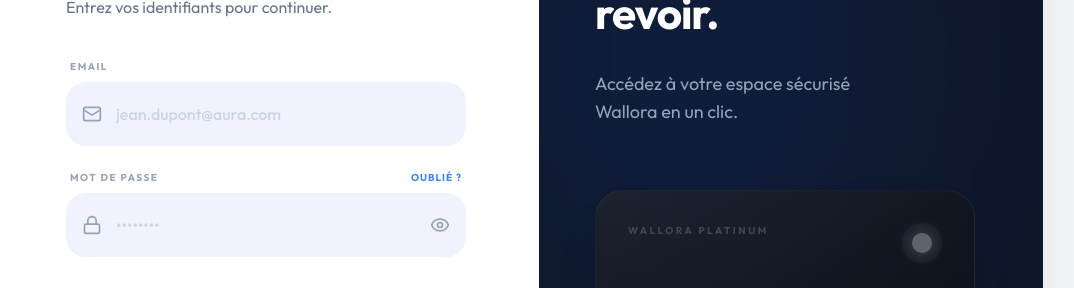
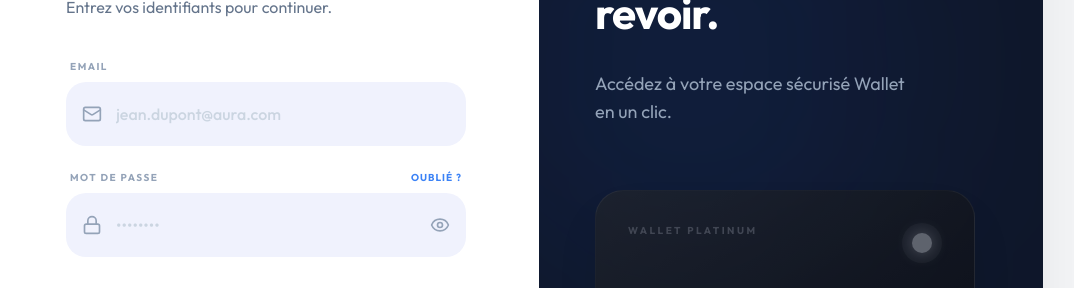
Before and after one commit to 7Bhil/wallet-next, a Next.js app: page /login in a window 1280 px wide. Shown: the part 216-504 px from the top of the page, without its empty margins (122-1196 px from the left). Built offline with nearby package versions, Linux system fonts and the light colour scheme.

Commit message:
feat: global rename to Wallet

```diff
--- a/app/dashboard/cards/page.tsx
+++ b/app/dashboard/cards/page.tsx
@@ -161,7 +161,7 @@
         <div className="space-y-2">
           <h1 className="text-4xl font-black text-slate-900 tracking-tight">Virtual Cards</h1>
           <p className="text-sm text-slate-500 max-w-md">
-            Gérez vos actifs numériques avec la sécurité Wallora. Génération instantanée, contrôle total.
+            Gérez vos actifs numériques avec la sécurité Wallet. Génération instantanée, contrôle total.
           </p>
           {user?.defaultCardId && <p className="text-[10px] font-bold text-emerald-600 uppercase tracking-widest bg-emerald-50 px-3 py-1 rounded-full w-fit mt-2 border border-emerald-100 italic">Réception automatique activée sur une carte</p>}
         </div>
@@ -387,7 +387,7 @@
               {/* Security Banner */}
               <div className="bg-black rounded-[24px] p-8 text-white relative overflow-hidden">
                  <div className="relative z-10 space-y-4">
-                    <p className="text-[9px] font-bold text-slate-400 uppercase tracking-widest">Wallora Shield</p>
+                    <p className="text-[9px] font-bold text-slate-400 uppercase tracking-widest">Wallet Shield</p>
                     <h4 className="text-lg font-bold leading-tight">Vos transactions<br />sont chiffrées 256-bit</h4>
                     <div className="flex items-center gap-2 text-emerald-400">
                       <ShieldCheck className="w-4 h-4" />
@@ -501,7 +501,7 @@
                     rate: '18%',
                     color: 'from-slate-800 to-slate-950',
                     text: 'text-white',
-                    desc: 'Le summum de l\'exclusivité Wallora Platinum.'
+                    desc: 'Le summum de l\'exclusivité Wallet Platinum.'
                   }
                 ].map((tier) => (
                   <motion.div
--- a/app/dashboard/profile/page.tsx
+++ b/app/dashboard/profile/page.tsx
@@ -84,7 +84,7 @@
            <h1 className="text-4xl font-black text-slate-900 tracking-tight">{user?.fullName}</h1>
            <p className="text-sm font-bold text-emerald-600 uppercase tracking-[0.2em]">{user?.role} PRO</p>
            <p className="text-xs text-slate-400 font-medium max-w-sm">
-             Gérez vos informations personnelles et configurez la sécurité de votre compte Wallora.
+             Gérez vos informations personnelles et configurez la sécurité de votre compte Wallet.
            </p>
         </div>
         <div className="absolute top-[-20%] right-[-10%] w-60 h-60 bg-emerald-500/5 rounded-full blur-[100px]" />
@@ -147,7 +147,7 @@
             <div className="bg-black rounded-[32px] p-8 text-white relative overflow-hidden group">
                <h4 className="text-sm font-bold mb-4">Besoin d'aide ?</h4>
                <p className="text-xs text-slate-400 leading-relaxed mb-6">Notre support VIP est disponible 24/7 pour nos membres Premium.</p>
-               <button className="w-full bg-white text-black py-3 rounded-xl text-xs font-bold hover:bg-slate-100 transition-all relative z-10">Contacter Wallora</button>
+               <button className="w-full bg-white text-black py-3 rounded-xl text-xs font-bold hover:bg-slate-100 transition-all relative z-10">Contacter Wallet</button>
                <div className="absolute bottom-[-20%] left-[-10%] w-32 h-32 bg-emerald-500/20 rounded-full blur-[60px]" />
             </div>
 
--- a/app/dashboard/topup/page.tsx
+++ b/app/dashboard/topup/page.tsx
@@ -166,7 +166,7 @@
 
             <div className="flex items-center justify-center gap-2 text-[10px] text-slate-400 font-bold uppercase tracking-widest">
                <ShieldCheck className="w-3.5 h-3.5" />
-               Transaction Sécurisée par Wallora
+               Transaction Sécurisée par Wallet
             </div>
           </div>
         </div>
--- a/app/login/page.tsx
+++ b/app/login/page.tsx
@@ -63,14 +63,14 @@
               Ravi de vous<br />revoir.
             </h2>
             <p className="text-slate-400 text-base md:text-lg max-w-[320px] leading-relaxed">
-              Accédez à votre espace sécurisé Wallora en un clic.
+              Accédez à votre espace sécurisé Wallet en un clic.
             </p>
           </div>
 
           <div className="relative z-10 mt-16 group opacity-50 grayscale hover:grayscale-0 transition-all duration-700">
             <div className="w-full max-w-[380px] aspect-[1.58/1] bg-gradient-to-br from-[#1E293B] to-[#010614] p-8 rounded-[28px] border border-white/10 shadow-2xl flex flex-col justify-between relative">
               <div className="flex justify-between items-start">
-                <span className="text-[10px] tracking-[0.25em] text-slate-500 font-bold uppercase">Wallora Platinum</span>
+                <span className="text-[10px] tracking-[0.25em] text-slate-500 font-bold uppercase">Wallet Platinum</span>
                 <div className="w-10 h-10 rounded-full bg-emerald-400/10 flex items-center justify-center">
                   <div className="w-5 h-5 rounded-full bg-emerald-400 shadow-[0_0_15px_rgba(52,211,153,0.8)]" />
                 </div>
--- a/app/signup/page.tsx
+++ b/app/signup/page.tsx
@@ -71,7 +71,7 @@
           <div className="relative z-10 mt-16 group">
             <div className="w-full max-w-[380px] aspect-[1.58/1] bg-gradient-to-br from-[#1E293B] to-[#010614] p-8 rounded-[28px] border border-white/10 shadow-2xl flex flex-col justify-between relative overflow-hidden">
               <div className="flex justify-between items-start">
-                <span className="text-[10px] tracking-[0.25em] text-slate-500 font-bold uppercase">Wallora Platinum</span>
+                <span className="text-[10px] tracking-[0.25em] text-slate-500 font-bold uppercase">Wallet Platinum</span>
                 <div className="w-10 h-10 rounded-full bg-emerald-400/10 flex items-center justify-center">
                   <div className="w-5 h-5 rounded-full bg-emerald-400 shadow-[0_0_15px_rgba(52,211,153,0.8)]" />
                 </div>
@@ -80,7 +80,7 @@
               <div className="mt-auto">
                  <div className="text-[18px] tracking-[0.25em] font-mono text-slate-300">•••• •••• •••• 1234</div>
                  <div className="flex justify-between items-end mt-4">
-                    <p className="text-[11px] font-medium text-slate-500 uppercase tracking-widest">Wallora Member</p>
+                    <p className="text-[11px] font-medium text-slate-500 uppercase tracking-widest">Wallet Member</p>
                     <div className="flex -space-x-3">
                        <div className="w-8 h-8 rounded-full bg-red-500/80 backdrop-blur-sm" />
                        <div className="w-8 h-8 rounded-full bg-orange-500/80 backdrop-blur-sm" />
```
